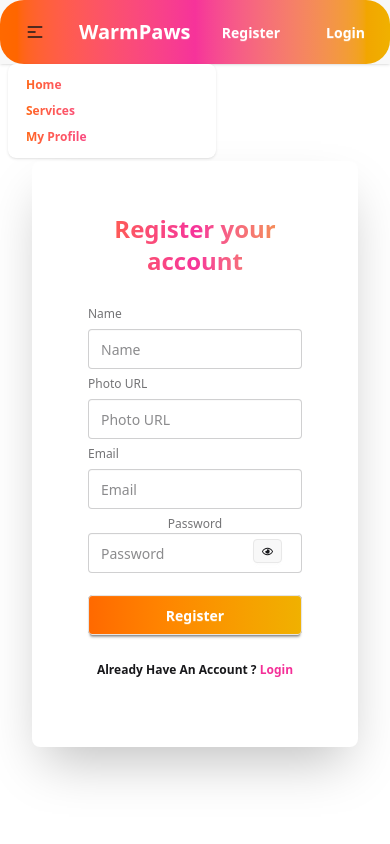
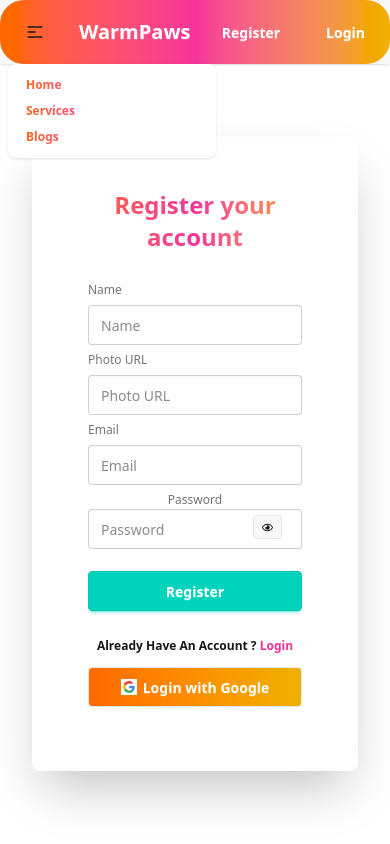
Before and after one commit to Taslimapopi/warmPaw-project, a React (Vite) app: page /auth/register in a window 390 px wide. Both pictures are taken after a click on the button 35 px from the left and 32 px from the top of the page. Shown: the top 844 px of the page. Built offline with nearby package versions, Linux system fonts and the light colour scheme; no server answers.

Commit message:
responsive edited

```diff
--- a/src/components/Allservices.jsx
+++ b/src/components/Allservices.jsx
@@ -28,9 +28,11 @@ const Allservices = () => {
   return (
 
     <div className="max-w-6xl mx-auto">
-          <animated.div style={styles} className="text-3xl font-bold mt-16 mb-6 text-center">
+          <animated.div style={styles} className="hidden md:block text-3xl font-bold mt-16 mb-6 text-center">
             🐾 Our All Winter Pet Care Services
         </animated.div>;
+
+        <h2 className="md:hidden test-center my-3">🐾 Our All Pet Care Services</h2>
 
           <div className="grid grid-cols-1 md:grid-cols-3 lg:grid-cols-4 gap-6">
             {services.map((service) => (
--- a/src/components/Footer.jsx
+++ b/src/components/Footer.jsx
@@ -21,7 +21,7 @@ const Footer = () => {
           <ul className="space-y-2 text-sm">
             <li><Link to="/" className="hover:text-orange-500">Home</Link></li>
             <li><Link to="/services" className="hover:text-orange-500">Services</Link></li>
-            <li><Link to="/auth/myprofile" className="hover:text-orange-500">My Profile</Link></li>
+            <li><Link to="/blogposts" className="hover:text-orange-500">Blogs</Link></li>
             <li><Link to="/auth/login" className="hover:text-orange-500">Login</Link></li>
           </ul>
         </div>
--- a/src/components/Veteran.jsx
+++ b/src/components/Veteran.jsx
@@ -7,7 +7,7 @@ const Veteran = () => {
         Meet Our Expert Vets
       </h2>
 
-      <div className="grid grid-cols-3 gap-4">
+      <div className="grid grid-cols-1 md:grid-cols-3 gap-4">
 
         {/* Vet 2 */}
         <div className=" bg-white shadow-lg rounded-lg p-2 text-center">
--- a/src/components/homelayout/Home.jsx
+++ b/src/components/homelayout/Home.jsx
@@ -36,12 +36,13 @@ const Home = () => {
           <div className="">
             <animated.div
               style={styles}
-              className="text-3xl font-bold my-6 text-center"
+              className="hidden md:block md:text-3xl font-bold my-6 text-center"
             >
               🐾 Featured Winter Pet Care Services
             </animated.div>
             ;
-            <div className="grid grid-cols-4 gap-5">
+            <h2 className="md:hidden test-center my-3">🐾 Featured Winter Pet Care Services</h2>
+            <div className="grid grid-cols-1 md:grid-cols-4 gap-5">
               {services.map((service) => (
                 <ServiceCard key={service.serviceId} service={service} />
               ))}
--- a/src/components/homelayout/NavBar.jsx
+++ b/src/components/homelayout/NavBar.jsx
@@ -64,7 +64,7 @@ const NavBar = () => {
                   to="/blogposts"
                   className="font-semibold text-transparent bg-clip-text bg-gradient-to-r from-orange-500 via-pink-500 to-yellow-500"
                 >
-                  My Profile
+                  Blogs
                 </NavLink>
               </li>
             </ul>
--- a/src/pages/SignUp.jsx
+++ b/src/pages/SignUp.jsx
@@ -7,7 +7,7 @@ import { FaRegEye } from "react-icons/fa";
 import { IoEyeOffSharp } from "react-icons/io5";
 
 const SignUp = () => {
-  const { createUser, setUser } = use(AuthContext);
+  const { createUser, setUser ,googleLogIn } = use(AuthContext);
   const navigate = useNavigate();
   const [error, setError] = useState("");
   const [showPassword, setShowPassword] = useState(false);
@@ -55,6 +55,16 @@ const SignUp = () => {
     setShowPassword(!showPassword);
   };
 
+   const handleGoogleLogin = () => {
+    googleLogIn()
+      .then((result) => {
+        navigate(`${location.state ? location.state : "/"}`);
+        toast.success("Successfully logged in");
+      })
+      .catch((error) => {
+        toast.error(error);
+      });
+  };
 
   return (
     <div className="flex justify-center items-center min-h-screen">
@@ -120,7 +130,7 @@ const SignUp = () => {
               {/* register button */}
               <button
                 type="submit"
-                className="btn btn-neutral mt-4 bg-gradient-to-r from-orange-500 to-yellow-500 text-white border-[#e5e5e5]"
+                className="btn btn-accent text-white font-semibold mt-4"
               >
                 Register
               </button>
@@ -132,8 +142,43 @@ const SignUp = () => {
               </p>
             </fieldset>
           </form>
+          <Link
+                to="/"
+                onClick={handleGoogleLogin}
+                className="btn bg-gradient-to-r from-orange-500 to-yellow-500 text-white border-[#e5e5e5]"
+              >
+                <svg
+                  aria-label="Google logo"
+                  width="16"
+                  height="16"
+                  xmlns="http://www.w3.org/2000/svg"
+                  viewBox="0 0 512 512"
+                >
+                  <g>
+                    <path d="m0 0H512V512H0" fill="#fff"></path>
+                    <path
+                      fill="#34a853"
+                      d="M153 292c30 82 118 95 171 60h62v48A192 192 0 0190 341"
+                    ></path>
+                    <path
+                      fill="#4285f4"
+                      d="m386 400a140 175 0 0053-179H260v74h102q-7 37-38 57"
+                    ></path>
+                    <path
+                      fill="#fbbc02"
+                      d="m90 341a208 200 0 010-171l63 49q-12 37 0 73"
+                    ></path>
+                    <path
+                      fill="#ea4335"
+                      d="m153 219c22-69 116-109 179-50l55-54c-78-75-230-72-297 55"
+                    ></path>
+                  </g>
+                </svg>
+                Login with Google
+              </Link>
           <p className="text-red-600">{error}</p>
         </div>
+
       </div>
     </div>
   );
```
